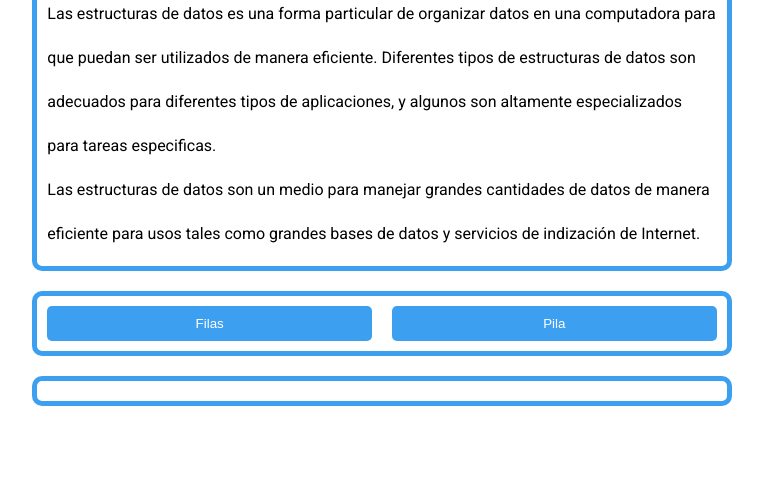
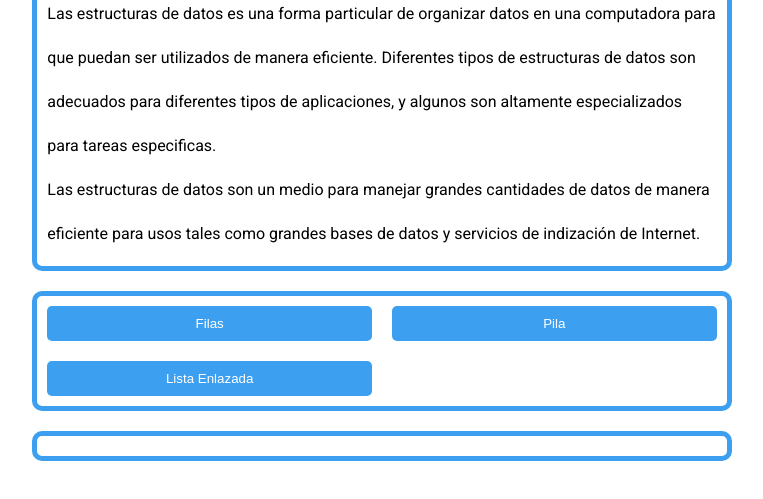
Before and after one commit to plunkydev/estructuras-de-datos, a website built with webpack: page src/template.html in a window 1280 px wide. Shown: the part 107-606 px from the top of the page, without its empty margins (258-1021 px from the left). Built offline with nearby package versions, Linux system fonts and the light colour scheme.

Commit message:
feat: agrega botón 'Lista Enlazada' a la interfaz de selección de estructuras de datos

```diff
--- a/src/template.html
+++ b/src/template.html
@@ -13,6 +13,7 @@
     <div class="dataBtnContainer border" id="dataBtnContainer">
         <button type="button" class="dataBtn" id="dataBtnFilas">Filas</button>
         <button type="button" class="dataBtn" id="dataBtnPila">Pila</button>
+        <button type="button" class="dataBtn" id="dataBtnLinkedList">Lista Enlazada</button>
     </div>
     <div class="dataContainer border" id="dataContainer"></div>
 </body>
```
